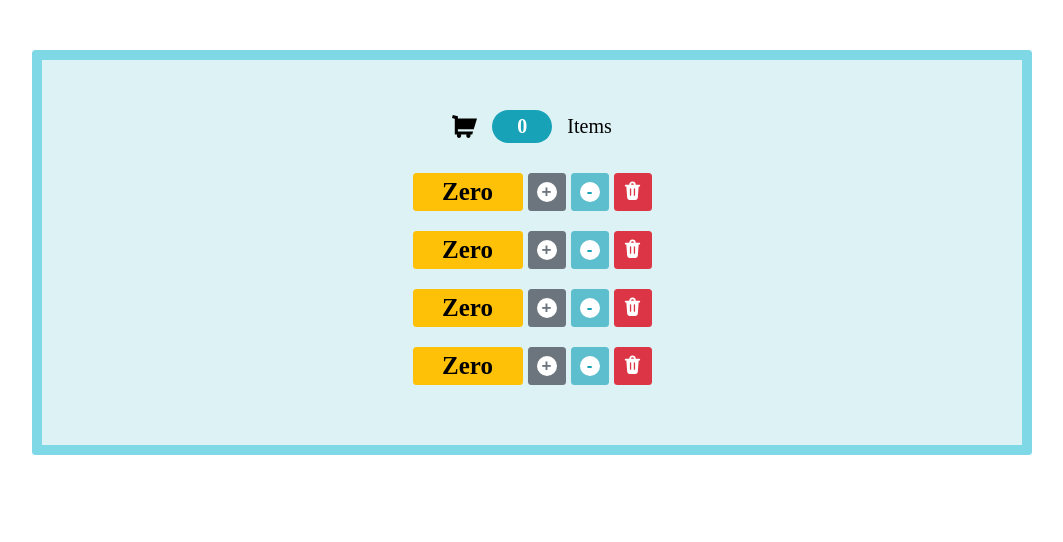
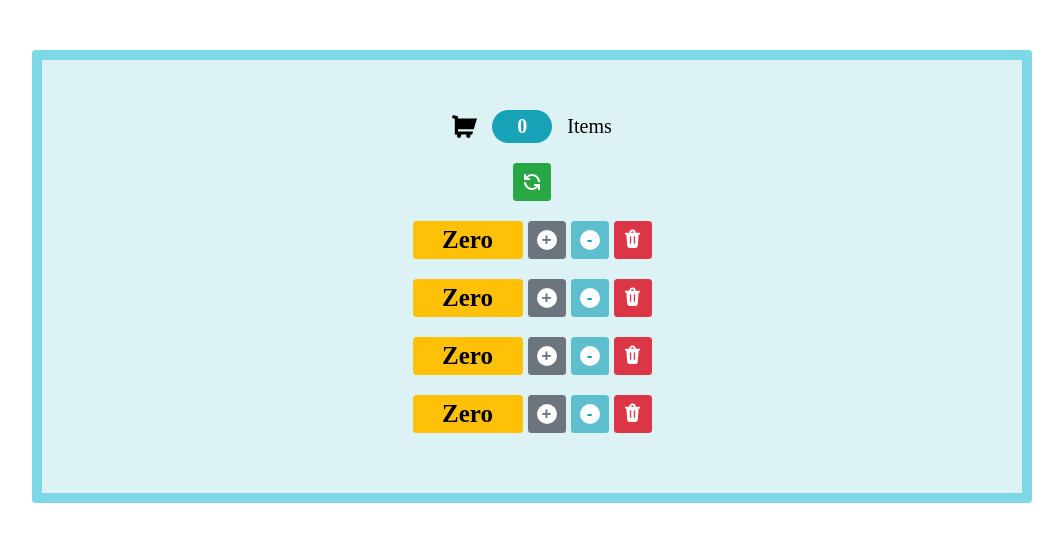
Before and after one commit to Vanaldito/counter-app, a React app: page / in a window 1280 px wide. Shown: the top 542 px of the page, without its empty margins (108-1171 px from the left). Built offline with nearby package versions, Linux system fonts and the light colour scheme; the HTML template or start-up script is replaced by a standard one.

Commit message:
feat: add a button to clear the counters

```diff
--- a/src/App.css
+++ b/src/App.css
@@ -33,3 +33,21 @@
   padding: 5px 25px;
   border-radius: 20px;
 }
+
+.clear-button {
+  background-color: #28a745;
+  color: #fff;
+  border: none;
+  width: 38px;
+  height: 38px;
+  cursor: pointer;
+  display: flex;
+  align-items: center;
+  justify-content: center;
+  border-radius: 3.5px;
+  margin-bottom: 10px;
+}
+
+.clear-button:hover {
+  background-color: #218838;
+}
--- a/src/App.tsx
+++ b/src/App.tsx
@@ -1,5 +1,5 @@
 import { useState } from "react";
-import { Counter, ShoppingCartIcon } from "./components";
+import { ClearIcon, Counter, ShoppingCartIcon } from "./components";
 
 import { CounterInfo } from "./models";
 
@@ -34,6 +34,12 @@ export default function App() {
     };
   }
 
+  function clearCounters() {
+    setCounterInfo(counterInfo =>
+      Array.from({ length: counterInfo.length }).map(() => ({ amount: 0 }))
+    );
+  }
+
   const items = counterInfo.reduce(
     (acc, curr) => (curr.amount > 0 ? acc + 1 : acc),
     0
@@ -45,6 +51,9 @@ export default function App() {
         <ShoppingCartIcon />
         <span className="items__amount">{items}</span> Items
       </div>
+      <button className="clear-button" onClick={clearCounters}>
+        <ClearIcon />
+      </button>
       {counterInfo.map((info, index) => (
         <Counter
           key={index}
--- /dev/null
+++ b/src/components/Icons/ClearIcon.tsx
@@ -0,0 +1,8 @@
+export default function ClearIcon() {
+  return (
+    <svg width="16" height="16" fill="#fff">
+      <path fill="none" d="M0 0h16v16H0z" />
+      <path d="M6 4H3.528c.075-.081.15-.162.228-.244C4.891 2.625 6.397 2 8 2s3.109.625 4.244 1.756A5.974 5.974 0 0 1 14 8h2a8 8 0 0 0-8-8 7.975 7.975 0 0 0-6 2.709V0H0v6h6V4zm4 8h2.472c-.075.081-.15.163-.228.244C11.109 13.375 9.603 14 8 14s-3.109-.625-4.244-1.756A5.974 5.974 0 0 1 2 8H0a8 8 0 0 0 8 8 7.975 7.975 0 0 0 6-2.709V16h2v-6h-6v2z" />
+    </svg>
+  );
+}
--- a/src/components/Icons/index.ts
+++ b/src/components/Icons/index.ts
@@ -1,2 +1,3 @@
 export { default as DeleteIcon } from "./DeleteIcon";
 export { default as ShoppingCartIcon } from "./ShoppingCartIcon";
+export { default as ClearIcon } from "./ClearIcon";
```
